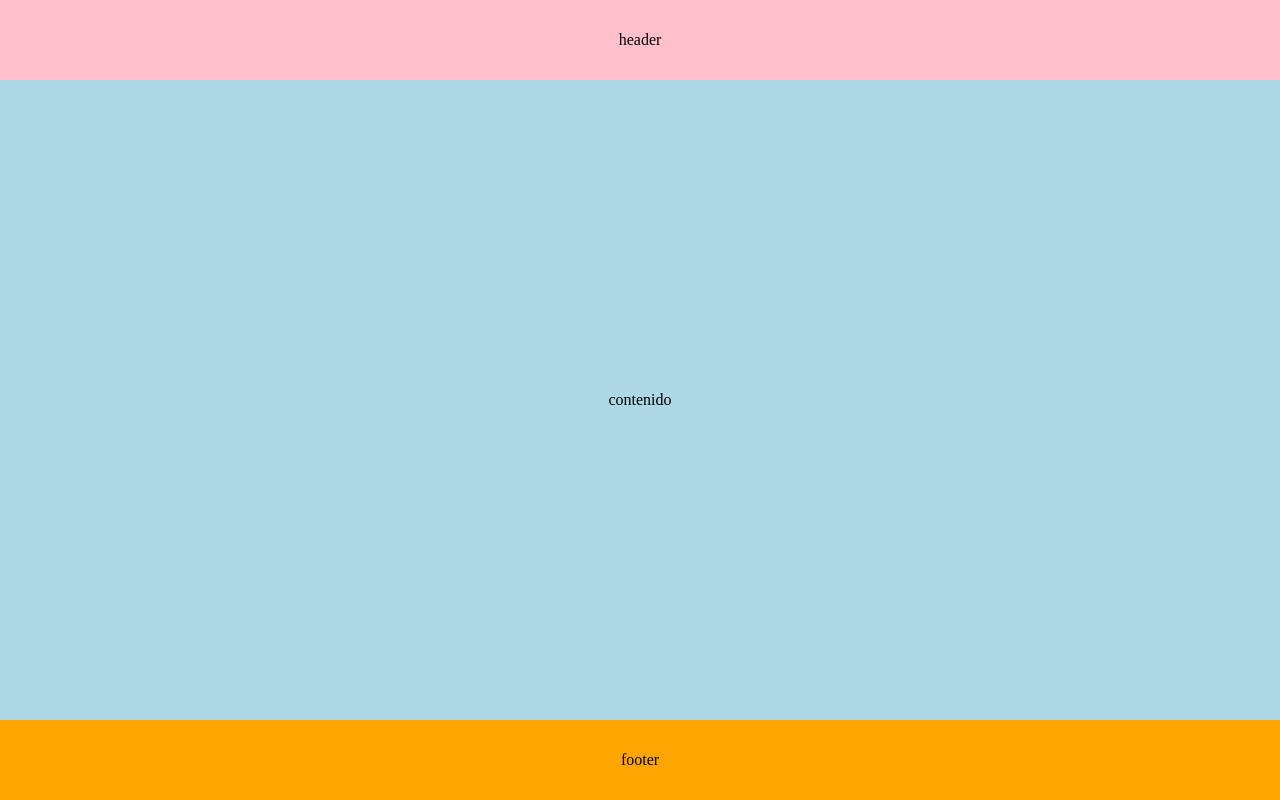
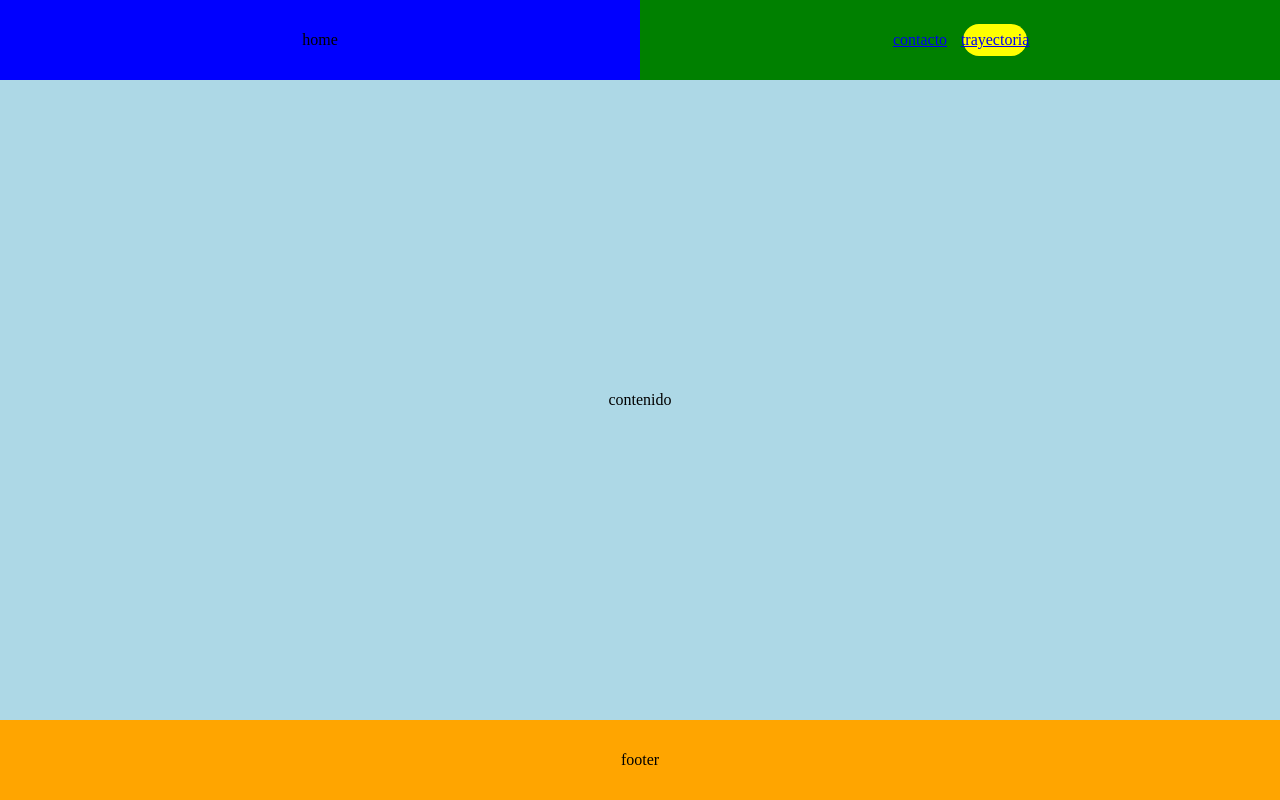
Before and after one commit to parra1996/mySite, a plain HTML site: page index.html in a window 1280 px wide. Drawn offline with Linux system fonts and the light colour scheme.

Commit message:
feat: agregada estructura basica de proyecto

```diff
--- a/CSS/style.css
+++ b/CSS/style.css
@@ -16,7 +16,7 @@ body {
 
 .header {
     display: flex;
-    flex-direction: column;
+    flex-direction: row;
     justify-content: center;
     align-items: center;
 
@@ -26,6 +26,45 @@ body {
     background-color: pink;
 }
 
+.boton_izq {
+    display: flex;
+    flex-direction: column;
+    justify-content: center;
+    align-items: center;
+
+    height: 5em;
+    width: 50%;
+
+    background-color: blue;
+}
+
+.boton_der {
+    display: flex;
+    flex-direction: row;
+    justify-content: center;
+    align-items: center;
+
+    height: 5em;
+    width: 50%;
+
+    background-color: green;
+}
+
+.boton_trayectoria {
+    display: flex;
+    flex-direction: row;
+    justify-content: center;
+    align-items: center;
+
+    height: 2em;
+    width: 4em;
+
+    border-radius: 3em;
+
+    margin-left: 1em;
+
+    background-color: yellow;
+}
 .centro {
     display: flex;
     flex-direction: column;
--- a/index.html
+++ b/index.html
@@ -8,7 +8,19 @@
     <link rel="stylesheet" href="CSS/style.css">
 </head>
 <body>
-    <div class="header">header</div>
+    <div class="header">
+        <div class="boton_izq">
+            <div class="boton_home" href="index.html">home</div>
+        </div>
+        <div class="boton_der">
+            <div class="boton_contacto" >
+                <a href="contacto.html">contacto</a>
+            </div>
+            <div class="boton_trayectoria">
+                <a href="trayectoria.html">trayectoria</a>
+            </div>
+        </div>
+    </div>
     <div class="centro">contenido</div>
     <div class="footer">footer</div>
 
```
Also changed, not shown: contacto.html (added, +12 -0 lines), header.html (added, +19 -0 lines), trayectoria.html (added, +13 -0 lines), CSS/trayectoria.css (added).
